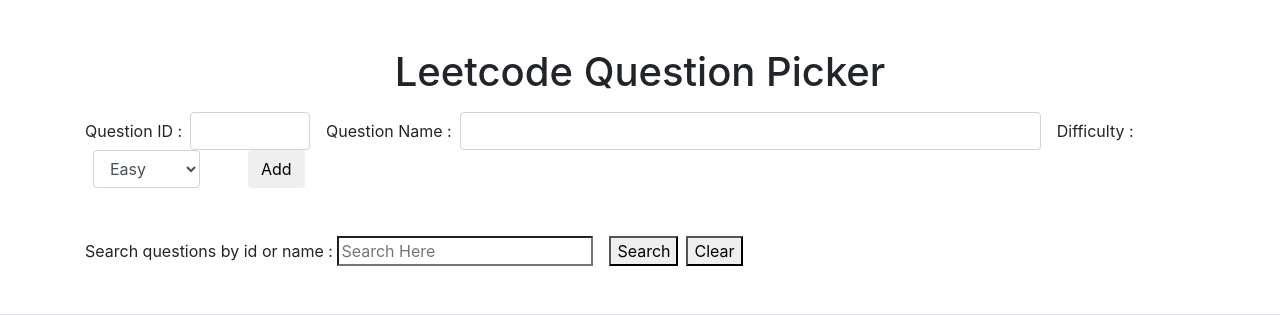
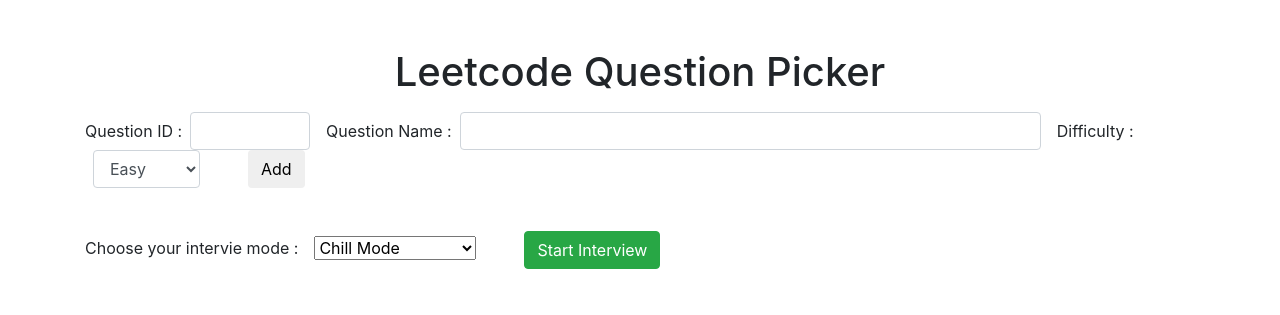
Before and after one commit to Tianyu82/leetcode-question-picker, a React (Create React App) app in the folder my-app/: page / in a window 1280 px wide. Shown: the top 315 px of the page. Built offline with nearby package versions, Linux system fonts and the light colour scheme; no server answers.

Commit message:
RESTful API: pick x questions of the specific difficulty. Frontend selectbox implementation

```diff
--- a/my-app/src/App.js
+++ b/my-app/src/App.js
@@ -4,12 +4,14 @@
 import AddQuestions from './components/addQuestion.js';
 import Title from './components/title.js';
 import GetQuestions from './components/getQuestions';
+import QuestionDifficulty from './components/QuestionDifficulty';
 
 function App() {
   return (
     <Fragment>
       <Title />
       <AddQuestions />
+      <QuestionDifficulty />
       <GetQuestions />
     </Fragment>
   );
--- /dev/null
+++ b/my-app/src/components/QuestionDifficulty.js
@@ -0,0 +1,23 @@
+import React, {useState} from 'react';
+
+const QuestionDifficulty = ()=>{
+
+    const [difficulty, setDifficulty] = useState("Chill Mode");
+
+    return(
+        <div class="container justify-content-center align-items-center">
+            <form >
+                <label>Choose your intervie mode : </label>
+                <select class="mt-5 ml-3">
+                    <option value="Chill Mode">Chill Mode</option>
+                    <option value="Moderate Mode">Moderate Mode</option>
+                    <option value="Challenging Mode">Challenging MOde</option>
+                </select>
+                <button class="ml-5 btn btn-success">Start Interview</button>
+            </form>
+        </div>
+
+    );
+};
+
+export default QuestionDifficulty;
```
Also changed, not shown: 1 other file (tests, documents, lock files or other folders).
